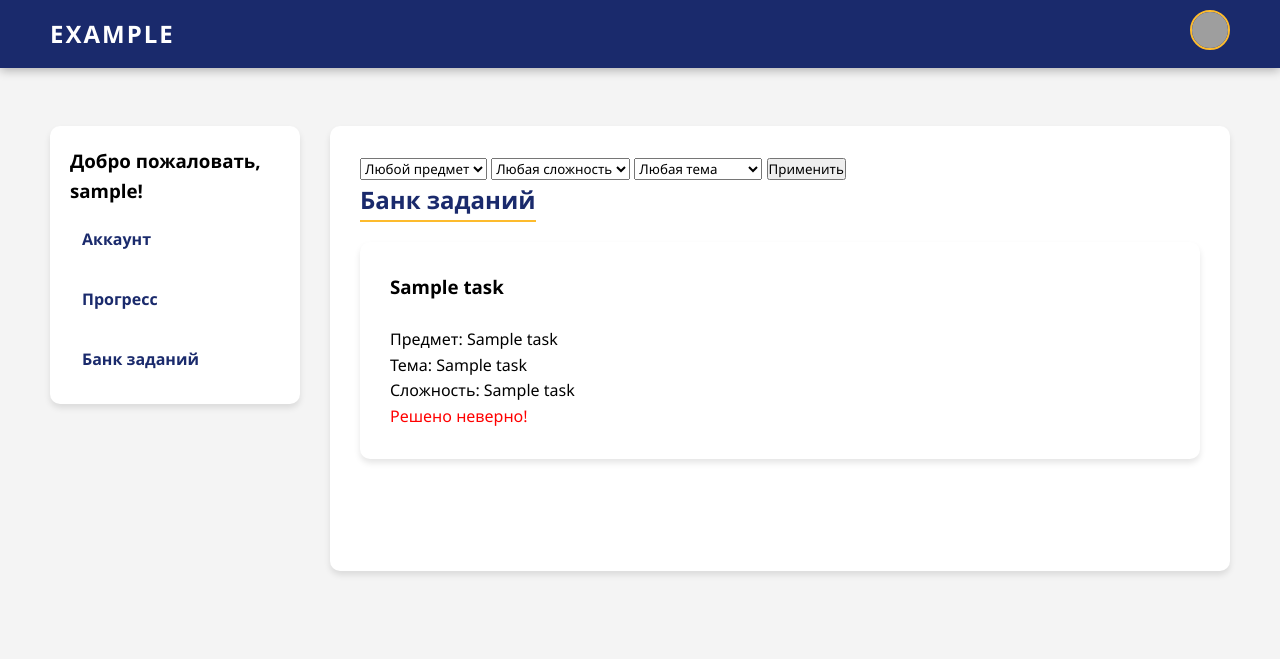
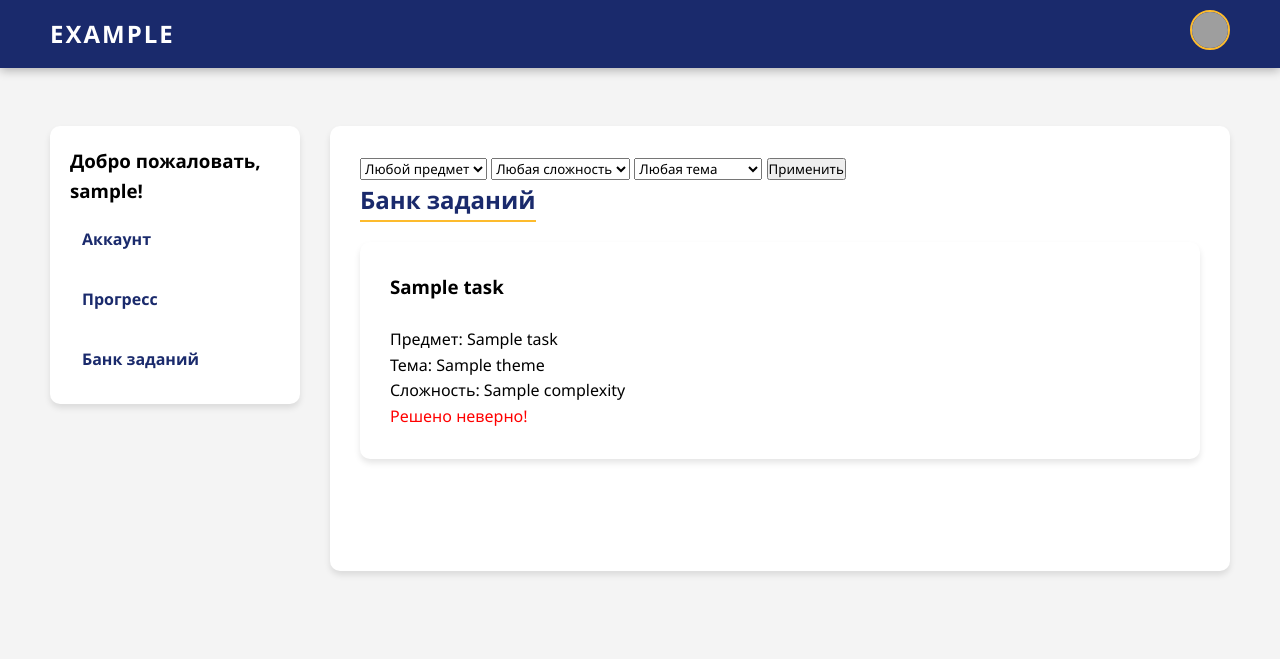
Before and after one commit to ComradeKirik/predprof, a Flask app: page /choose_task in a window 1280 px wide. Shown: the top 659 px of the page. Run offline with Flask 3, Linux system fonts and the light colour scheme; the visitor is signed in with stand-in values (Sample User, id 1); a database or web service that is not in the repository returns one stand-in record (values such as "Sample title"); some libraries are stand-ins or nearby versions; grey boxes are pictures that could not be loaded.

Commit message:
Провел небольшой рефакторинг кода под словари

```diff
--- a/DBoperations.py
+++ b/DBoperations.py
@@ -8,7 +8,7 @@ conn = psycopg2.connect(host="localhost", user="postgres", password="TK", port=5
 if conn:
     print("Connected")
 
-cursor = conn.cursor()
+cursor = conn.cursor(cursor_factory=psycopg2.extras.DictCursor)
 
 
 # cursor.execute("SELECT id FROM tasks WHERE subject LIKE %s AND theme LIKE %s")
@@ -118,7 +118,6 @@ def addNewUser(username, email, password_hash):
     cursor.execute(
         "INSERT INTO registered_players(player_score, player_name, player_password, email) VALUES (1000, %s, %s, %s)", \
         (username, password_hash.decode('utf-8'), email))
-    print(password_hash)
     conn.commit()
 
 
@@ -128,10 +127,9 @@ def loginUser(username, password):
     print(username)
     cursor.execute("SELECT * FROM registered_players WHERE player_name = %s", (username,))
     user = cursor.fetchone()
+    print(user)
     if user:
-        print(user)
-        print(user[3].encode('utf-8'))
-        if bcrypt.checkpw(password.encode(), user[3].encode('utf-8')):
+        if bcrypt.checkpw(password.encode(), user['player_password'].encode('utf-8')):
             return user
     return None
 
@@ -282,3 +280,5 @@ def listSubjects():
     cursor.execute("SELECT DISTINCT subject FROM tasks")
     subjects = [""] + ["".join(map(str, i)) for i in cursor.fetchall()]
     return subjects
+
+# def exportToJSON(taskid):
--- a/app.py
+++ b/app.py
@@ -40,7 +40,7 @@ def mainpage():
 
 
 @app.errorhandler(404)
-def page_not_found(e):
+def page_not_found():
     return render_template('404.html'), 404
 
 
@@ -82,14 +82,15 @@ def register():
     if not isLoggedin():
         return redirect(url_for('account'))
     msg = ""
-    if request.method == "POST" and "username" in request.form and "password" in request.form and "email" in request.form:
+    if request.method == "POST" and "username" in request.form and "password" in request.form and "email" \
+            in request.form:
         username = request.form.get("username")
         password = request.form.get("password")
         email = request.form.get("email")
         # password_hash = sha256(password.encode('utf-8')).hexdigest()
         password_hash = bcrypt.hashpw(password.encode(), bcrypt.gensalt())
 
-        if DBoperations.checkUserEmail(email) != None:
+        if DBoperations.checkUserEmail(email) is not None:
             msg = "Данная почта уже зарегистрирована"
         elif not re.match(r"^[A-Za-z0-9_]+$", username):
             msg = "Запрещенные символы в имени. Разрешена латиница, цифры и _"
@@ -220,14 +221,12 @@ def task(taskid):
     if isAdministrator():
         return render_template('404.html')
     taskInfo = DBoperations.getTask(taskid)
-    print(taskInfo)
-    task_name = taskInfo[4]
-    subject = taskInfo[1]
-    complexity = taskInfo[2]
-    theme = taskInfo[3]
+    task_name = taskInfo['name']
+    subject = taskInfo['subject']
+    complexity = taskInfo['complexity']
+    theme = taskInfo['theme']
 
     text = json.loads(taskInfo[9])
-    print(text)
     description = text['desc']
     answer = text['answer']
     hint = text['hint']
@@ -339,13 +338,6 @@ def solve_task(taskid):
     description = text['desc']
     hint = text['hint']
     right_answer = DBoperations.getSolvation(taskid)
-    try:
-        if DBoperations.howSolved(session['id'], taskid):
-            solvationStatus = f"<div class='solvedRight'>Задание решено верно, ваш ответ: {right_answer}</div>"
-        else:
-            solvationStatus = f"<div class='solvedBad'>Задание решено неверно, правильный ответ: {right_answer}</div>"
-    except TypeError:
-        pass
     if request.method == "GET":
         return render_template('solve_task.html',
                                taskid=taskid,
@@ -371,6 +363,13 @@ def solve_task(taskid):
             else:
                 DBoperations.setSolvation(taskid, session['id'], False)
                 msg = f"Задание решено неверно! Правильный ответ: {right_answer}. Ваш ответ: {sent_answer}"
+        try:
+            if DBoperations.howSolved(session['id'], taskid):
+                solvationStatus = f"<div class='solvedRight'>Задание решено верно, ваш ответ: {right_answer}</div>"
+            else:
+                solvationStatus = f"<div class='solvedBad'>Задание решено неверно, правильный ответ: {right_answer}</div>"
+        except TypeError:
+            pass
         return render_template('solve_task.html',
                                taskid=taskid,
                                task_name=task_name,
--- a/templates/choose_task.html
+++ b/templates/choose_task.html
@@ -25,32 +25,32 @@
                 <h2>Банк заданий</h2><br>
                     {% for task in tasklist %}
                         <div class="wrapperFake">
-                        <a href="{{ url_for('solve_task', taskid=task[0]) }}" ><div class="dashboard-card">
-                            <h3>{{ task[4] }}</h3><br>
-                            Предмет: {{ task[1] }}<br>
-                            Тема: {{ task[3] }}<br>
-                            Сложность: {{ task[2] }}
+                        <a href="{{ url_for('solve_task', taskid=task['id']) }}" ><div class="dashboard-card">
+                            <h3>{{ task['name'] }}</h3><br>
+                            Предмет: {{ task['subject'] }}<br>
+                            Тема: {{ task['theme'] }}<br>
+                            Сложность: {{ task['complexity'] }}
                         </div></a>
                             </div>
                     {% endfor %}
                     {% for task in unsolved %}
                         <div class="wrapperFake">
-                        <a href="{{ url_for('solve_task', taskid=task[0]) }}" ><div class="dashboard-card">
-                            <h3>{{ task[4] }}</h3><br>
-                            Предмет: {{ task[1] }}<br>
-                            Тема: {{ task[3] }}<br>
-                            Сложность: {{ task[2] }}<br>
+                        <a href="{{ url_for('solve_task', taskid=task['id']) }}" ><div class="dashboard-card">
+                            <h3>{{ task['name'] }}</h3><br>
+                            Предмет: {{ task['subject'] }}<br>
+                            Тема: {{ task['theme'] }}<br>
+                            Сложность: {{ task['complexity'] }}<br>
                             <p class="solvedBad">Решено неверно!</p>
                         </div></a>
                             </div>
                     {% endfor %}
                     {% for task in solved %}
                         <div class="wrapperFake">
-                        <a href="{{ url_for('solve_task', taskid=task[0]) }}" ><div class="dashboard-card">
-                            <h3>{{ task[4] }}</h3><br>
-                            Предмет: {{ task[1] }}<br>
-                            Тема: {{ task[3] }}<br>
-                            Сложность: {{ task[2] }}<br>
+                        <a href="{{ url_for('solve_task', taskid=task['id']) }}" ><div class="dashboard-card">
+                            <h3>{{ task['name'] }}</h3><br>
+                            Предмет: {{ task['subject'] }}<br>
+                            Тема: {{ task['theme'] }}<br>
+                            Сложность: {{ task['complexity'] }}<br>
                             <p class="solvedRight">Решено верно!</p>
                         </div></a>
                             </div>
--- a/templates/tasks.html
+++ b/templates/tasks.html
@@ -3,7 +3,7 @@
             <section class="dashboard-card">
                 <h2>Банк заданий</h2><br>
                     {% for task in tasklist %}
-                        <a style="color: black" href="{{ url_for('task', taskid=task[0]) }}">{{ task[4] }}</a><br>
+                        <a style="color: black" href="{{ url_for('task', taskid=task['id']) }}">{{ task['name'] }}</a><br>
                     {% endfor %}
                 <br>
                 <br>
```
